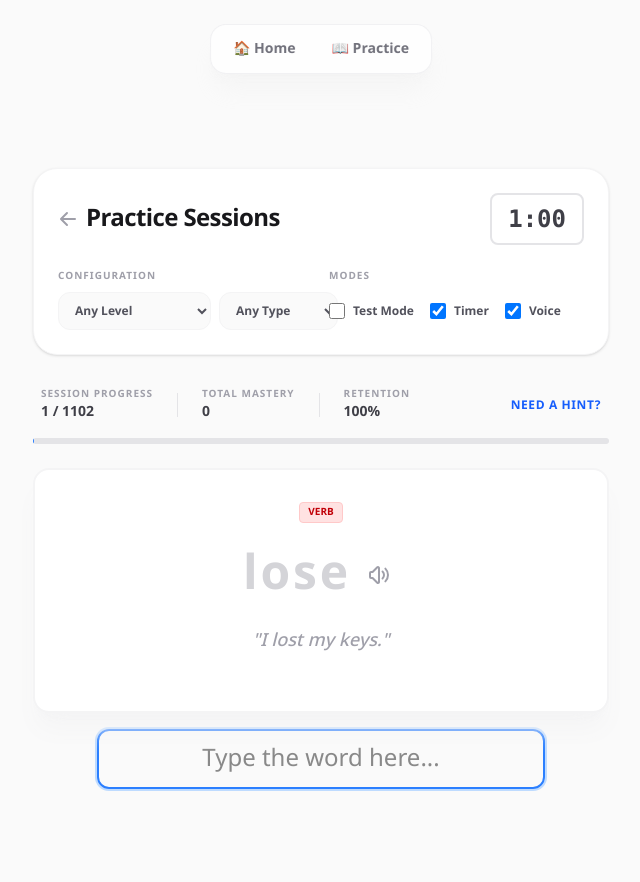
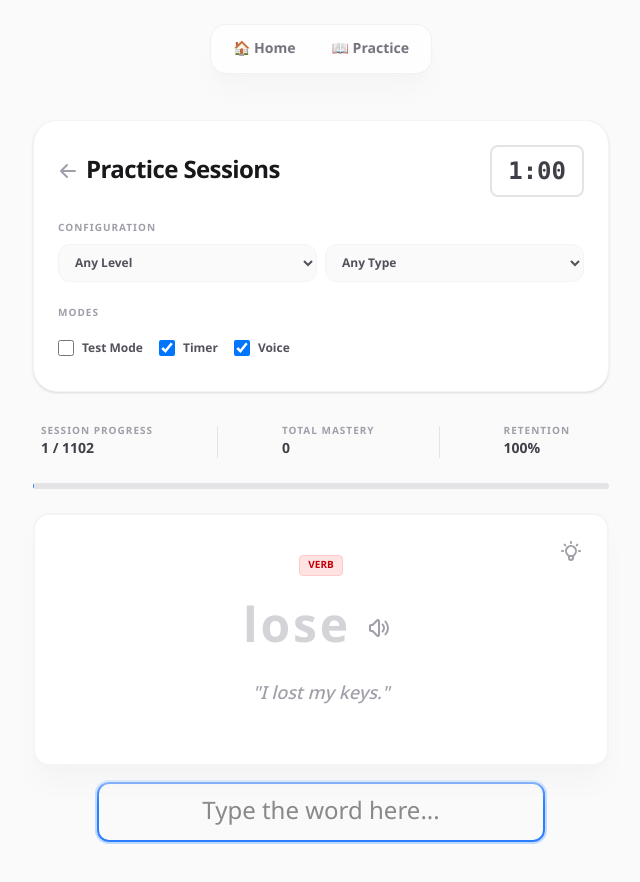
Before and after one commit to bosskantaponguttarawichien-boop/leaning-english, a Next.js app: page /practice/words in a window 1280 px wide. Shown: the top 882 px of the page, without its empty margins (319-959 px from the left). Built offline with nearby package versions, Linux system fonts and the light colour scheme.

Commit message:
feat: implement test mode mistakes count and difficult words review
- conditionally increment wrongCount only when test mode is enabled
- add 'Difficult Words' filter to practice session using progress history

```diff
--- a/app/practice/words/page.tsx
+++ b/app/practice/words/page.tsx
@@ -34,6 +34,7 @@ export default function WordPracticePage() {
     const startTimeRef = useRef<number | null>(null);
     const wordStartTimeRef = useRef<number | null>(null);
     const [stats, setStats] = useState<SRSStats | null>(null);
+    const [finalWpm, setFinalWpm] = useState(0);
 
     // Update SRS stats
     useEffect(() => {
@@ -52,7 +53,12 @@ export default function WordPracticePage() {
             let filteredWords = validated.words;
 
             if (difficulty !== "all") {
+                if (difficulty === "difficult") {
+                    const progressData = getProgress();
+                    filteredWords = filteredWords.filter(w => (progressData[w.word]?.wrongCount || 0) > 0);
+                } else {
                     filteredWords = filteredWords.filter(w => w.difficulty === difficulty);
+                }
             }
 
             if (selectedPOS !== "all") {
@@ -100,7 +106,7 @@ export default function WordPracticePage() {
 
         // Save SRS result
         if (words[currentIndex]) {
-            saveWordResult(words[currentIndex].word, true, responseTime);
+            saveWordResult(words[currentIndex].word, true, responseTime, { isTestMode });
             if (isSpeechEnabled) {
                 speak(words[currentIndex].word);
             }
@@ -109,13 +115,23 @@ export default function WordPracticePage() {
         // Short delay before next word
         setTimeout(() => {
             if (!isFinished) {
+                if (!timerEnabled && words.length > 0 && currentIndex === words.length - 1) {
+                    if (startTimeRef.current) {
+                        const timeElapsedMinutes = (Date.now() - startTimeRef.current) / 60000;
+                        const chars = totalChars + words[currentIndex].word.length + 1;
+                        setFinalWpm(Math.round((chars / 5) / (timeElapsedMinutes || 0.01)));
+                    }
+                    setIsFinished(true);
+                    setIsStarted(false);
+                } else {
                     setCurrentIndex((prev) => (prev + 1) % words.length);
                     setIsRevealed(false);
                     setIsCorrect(false);
                     setTypingValue("");
                 }
+            }
         }, 1200); // Increased delay slightly to allow speech to finish
-    }, [words, currentIndex, isStarted, isFinished, isSpeechEnabled]);
+    }, [words, currentIndex, isStarted, isFinished, isSpeechEnabled, timerEnabled, totalChars, isTestMode]);
 
     const handleWrong = useCallback(() => {
         const now = Date.now();
@@ -129,7 +145,7 @@ export default function WordPracticePage() {
         const responseTime = wordStartTimeRef.current ? now - wordStartTimeRef.current : undefined;
 
         if (words[currentIndex]) {
-            saveWordResult(words[currentIndex].word, false, responseTime);
+            saveWordResult(words[currentIndex].word, false, responseTime, { isTestMode });
         }
 
         setIsWrong(true);
@@ -161,16 +177,25 @@ export default function WordPracticePage() {
 
         if (!isFinished) {
             setTimeout(() => {
+                if (!timerEnabled && words.length > 0 && currentIndex === words.length - 1) {
+                    if (startTimeRef.current) {
+                        const timeElapsedMinutes = (Date.now() - startTimeRef.current) / 60000;
+                        setFinalWpm(Math.round((totalChars / 5) / (timeElapsedMinutes || 0.01)));
+                    }
+                    setIsFinished(true);
+                    setIsStarted(false);
+                } else {
                     setCurrentIndex((prev) => (prev + 1) % words.length);
                     setIsRevealed(false);
                     setIsCorrect(false);
                     setIsWrong(false);
                     setTypingValue("");
+                }
             }, 1000);
         }
-    }, [words, currentIndex, isStarted, isFinished, isSpeechEnabled]);
+    }, [words, currentIndex, isStarted, isFinished, isSpeechEnabled, timerEnabled, totalChars, isTestMode]);
 
-    const [finalWpm, setFinalWpm] = useState(0);
+
     const handleTimeup = useCallback(() => {
         if (startTimeRef.current && timerEnabled) {
             const timeElapsedMinutes = 1; // It was hardcoded to 60s
@@ -242,7 +267,7 @@ export default function WordPracticePage() {
                 </div>
             )}
 
-            <div className={`w-full max-w-2xl flex flex-col gap-8 flex-1 p-6 md:p-12 ${isFinished ? 'pointer-events-none opacity-50 blur-sm transition-all duration-300' : ''}`}>
+            <div className={`w-full max-w-2xl flex flex-col gap-8 flex-1 px-12 ${isFinished ? 'pointer-events-none opacity-50 blur-sm transition-all duration-300' : ''}`}>
                 {/* Header / Settings */}
                 <div className="flex flex-col gap-6 bg-white p-6 rounded-3xl border border-zinc-100 shadow-sm">
                     <div className="flex justify-between items-center">
@@ -268,8 +293,8 @@ export default function WordPracticePage() {
                         )}
                     </div>
 
-                    <div className="grid grid-cols-1 md:grid-cols-2 gap-4">
-                        <div className="flex flex-col gap-2">
+                    <div className="flex flex-row flex-wrap gap-6 justify-between">
+                        <div className="flex flex-col gap-2 flex-1 min-w-[260px]">
                             <label className="text-[10px] font-black uppercase text-zinc-400 tracking-widest">Configuration</label>
                             <div className="flex gap-2">
                                 <select
@@ -278,6 +303,7 @@ export default function WordPracticePage() {
                                     className="flex-1 bg-zinc-50 border border-zinc-100 text-zinc-600 text-xs font-bold rounded-xl px-3 py-2 outline-none focus:ring-2 focus:ring-blue-100 transition-all"
                                 >
                                     <option value="all">Any Level</option>
+                                    <option value="difficult">Difficult Words (Needs Review)</option>
                                     <option value="A1">A1 (Beginner)</option>
                                     <option value="A2">A2 (Elementary)</option>
                                     <option value="B1">B1 (Intermediate)</option>
@@ -300,9 +326,9 @@ export default function WordPracticePage() {
                             </div>
                         </div>
 
-                        <div className="flex flex-col gap-2">
+                        <div className="flex flex-col gap-2 flex-1 min-w-[260px]">
                             <label className="text-[10px] font-black uppercase text-zinc-400 tracking-widest">Modes</label>
-                            <div className="flex items-center gap-4 h-full">
+                            <div className="flex flex-wrap items-center gap-4 h-full min-h-[38px]">
                                 <label className="flex items-center gap-2 cursor-pointer group">
                                     <input
                                         type="checkbox"
@@ -342,34 +368,27 @@ export default function WordPracticePage() {
                     </div>
                 ) : (
                     <div className="flex flex-col gap-4">
-                        <div className="flex items-center justify-between px-2">
-                            <div className="flex items-center gap-6">
+                        <div className="flex items-center px-2 mb-2">
+                            <div className="flex w-full sm:w-auto items-center gap-6 sm:gap-16">
                                 <div className="flex flex-col">
                                     <span className="text-[10px] font-black text-zinc-400 uppercase tracking-widest">Session Progress</span>
                                     <span className="text-sm font-black text-zinc-700">{currentIndex + 1} / {words.length}</span>
                                 </div>
-                                <div className="w-px h-6 bg-zinc-200" />
                                 {stats && (
-                                    <div className="flex items-center gap-6">
+                                    <>
+                                        <div className="w-px h-8 bg-zinc-200" />
                                         <div className="flex flex-col">
                                             <span className="text-[10px] font-black text-zinc-400 uppercase tracking-widest">Total Mastery</span>
                                             <span className="text-sm font-black text-zinc-700">{stats.masteredCount}</span>
                                         </div>
-                                        <div className="w-px h-6 bg-zinc-200" />
+                                        <div className="w-px h-8 bg-zinc-200" />
                                         <div className="flex flex-col">
                                             <span className="text-[10px] font-black text-zinc-400 uppercase tracking-widest">Retention</span>
                                             <span className="text-sm font-black text-zinc-700">{stats.retentionRate.toFixed(0)}%</span>
                                         </div>
-                                    </div>
+                                    </>
                                 )}
                             </div>
-
-                            <button
-                                onClick={() => setIsRevealed(!isRevealed)}
-                                className="text-xs font-black text-blue-600 hover:text-blue-700 flex items-center gap-1 transition-colors uppercase tracking-wider"
-                            >
-                                {isRevealed ? "Hide Hint" : "Need a Hint?"}
-                            </button>
                         </div>
 
                         {/* Progress indicator */}
@@ -390,6 +409,7 @@ export default function WordPracticePage() {
                                 isWrong={isWrong}
                                 isTestMode={isTestMode}
                                 progress={allProgress[currentWord.word]}
+                                onToggleHint={() => setIsRevealed(!isRevealed)}
                             />
                             {isCorrect && (
                                 <div className="absolute -top-4 -right-4 bg-green-500 text-white p-2 rounded-full shadow-lg animate-bounce z-10">
--- a/components/WordCard.tsx
+++ b/components/WordCard.tsx
@@ -12,6 +12,7 @@ interface WordCardProps {
     isWrong?: boolean;
     isTestMode?: boolean;
     progress?: WordProgress;
+    onToggleHint?: () => void;
 }
 
 const posColorMap: Record<POS, string> = {
@@ -36,7 +37,7 @@ const posFullMap: Record<POS, string> = {
     int: "interjection",
 };
 
-export default function WordCard({ wordData, revealed, typingValue = "", isCorrect, isWrong, isTestMode, progress }: WordCardProps) {
+export default function WordCard({ wordData, revealed, typingValue = "", isCorrect, isWrong, isTestMode, progress, onToggleHint }: WordCardProps) {
     const speak = (text: string) => {
         if (typeof window !== "undefined" && window.speechSynthesis) {
             const utterance = new SpeechSynthesisUtterance(text);
@@ -92,13 +93,33 @@ export default function WordCard({ wordData, revealed, typingValue = "", isCorre
     };
 
     return (
-        <div className={`p-8 rounded-2xl border-2 transition-all duration-300 ${isCorrect
+        <div className={`relative p-8 rounded-2xl border-2 transition-all duration-300 ${isCorrect
             ? "bg-green-50 border-green-200 shadow-green-100"
             : isWrong
                 ? "bg-red-50 border-red-200 shadow-red-100"
                 : "bg-white border-zinc-100 shadow-xl shadow-zinc-100"
             }`}>
-            <div className="flex flex-col items-center gap-4 text-center">
+
+            {/* Hint Toggle Button */}
+            {onToggleHint && (
+                <button
+                    onClick={onToggleHint}
+                    className="absolute top-4 right-4 p-2 text-zinc-400 hover:text-yellow-500 hover:bg-yellow-50 rounded-full transition-all focus:outline-none focus:ring-2 focus:ring-yellow-200 group"
+                    title={revealed ? "Hide Hint" : "Need a Hint?"}
+                >
+                    {revealed ? (
+                        <svg xmlns="http://www.w3.org/2000/svg" className="h-6 w-6 text-yellow-500" viewBox="0 0 20 20" fill="currentColor">
+                            <path fillRule="evenodd" d="M10 2a1 1 0 011 1v1a1 1 0 11-2 0V3a1 1 0 011-1zm4 8a4 4 0 11-8 0 4 4 0 018 0zm-.464 4.95l.707.707a1 1 0 001.414-1.414l-.707-.707a1 1 0 00-1.414 1.414zm2.12-10.607a1 1 0 010 1.414l-.706.707a1 1 0 11-1.414-1.414l.707-.707a1 1 0 011.414 0zM17 11a1 1 0 100-2h-1a1 1 0 100 2h1zm-7 4a1 1 0 011 1v1a1 1 0 11-2 0v-1a1 1 0 011-1zM5.05 6.464A1 1 0 106.465 5.05l-.708-.707a1 1 0 00-1.414 1.414l.707.707zm1.414 8.486l-.707.707a1 1 0 01-1.414-1.414l.707-.707a1 1 0 011.414 1.414zM4 11a1 1 0 100-2H3a1 1 0 000 2h1z" clipRule="evenodd" />
+                        </svg>
+                    ) : (
+                        <svg xmlns="http://www.w3.org/2000/svg" className="h-6 w-6 group-hover:scale-110 transition-transform" fill="none" viewBox="0 0 24 24" stroke="currentColor">
+                            <path strokeLinecap="round" strokeLinejoin="round" strokeWidth={2} d="M9.663 17h4.673M12 3v1m6.364 1.636l-.707.707M21 12h-1M4 12H3m3.343-5.657l-.707-.707m2.828 9.9a5 5 0 117.072 0l-.548.547A3.374 3.374 0 0014 18.469V19a2 2 0 11-4 0v-.531c0-.895-.356-1.754-.988-2.386l-.548-.547z" />
+                        </svg>
+                    )}
+                </button>
+            )}
+
+            <div className="flex flex-col items-center gap-4 text-center mt-2">
                 {/* POS Badge */}
                 <span className={`px-2 py-0.5 text-[10px] font-black uppercase rounded border ${posColorMap[wordData.pos]}`}>
                     {posFullMap[wordData.pos]}
--- a/lib/storage.ts
+++ b/lib/storage.ts
@@ -26,7 +26,7 @@ export function getProgress(): Record<string, WordProgress> {
 
 const STREAK_LEVELS: WordLevel[] = ["New", "Learning", "Reviewing", "Familiar", "Strong", "Mastered"];
 
-export function saveWordResult(word: string, isCorrect: boolean, responseTimeMs?: number) {
+export function saveWordResult(word: string, isCorrect: boolean, responseTimeMs?: number, options?: { isTestMode?: boolean }) {
     const progress = getProgress();
     const current = progress[word] || {
         word,
@@ -50,7 +50,9 @@ export function saveWordResult(word: string, isCorrect: boolean, responseTimeMs?
         }
     } else {
         current.correctStreak = Math.max(0, current.correctStreak > 1 ? 1 : 0); // Drop to 1 if failed after success, else 0
-        current.wrongCount += 1;
+        if (options?.isTestMode) {
+            current.wrongCount += 1;
+        }
     }
 
     // Update Average Response Time
```
Lines whose indentation alone changed are shown as unchanged.
